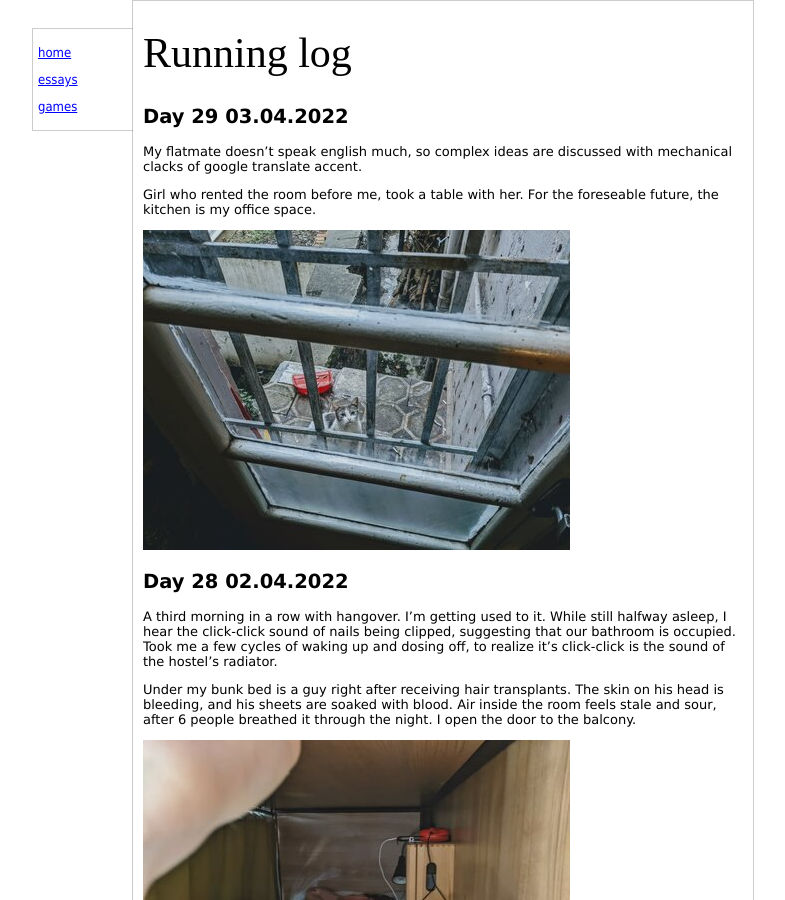
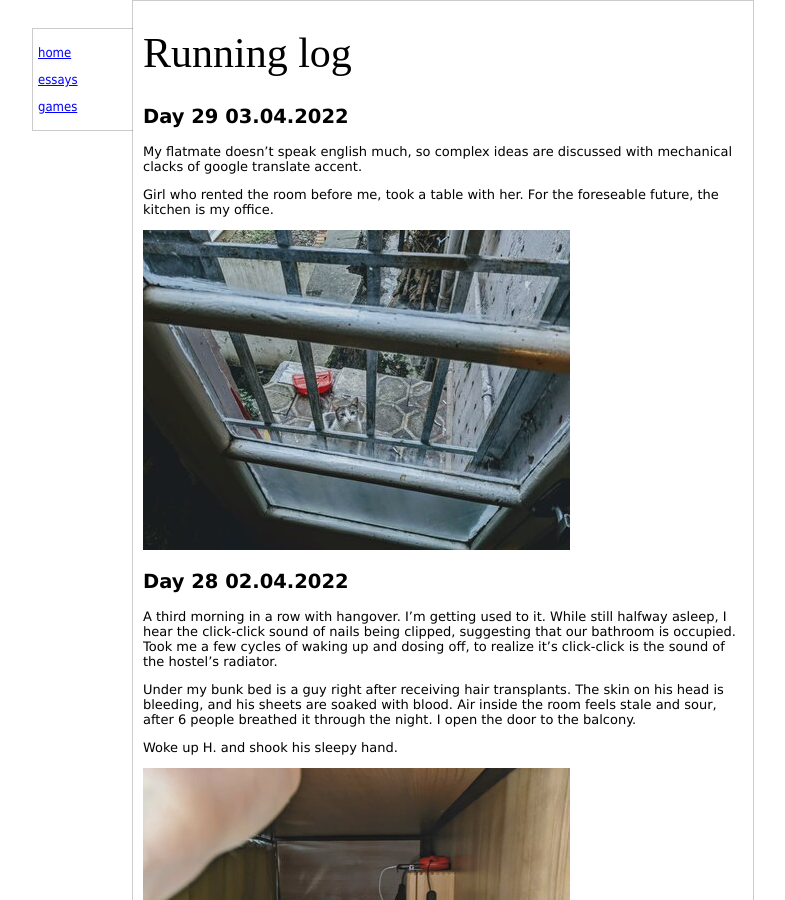
Before and after one commit to saint-angels/saint-angels.github.io, a Jekyll site: the page built from _essays/running_log.md, in a window 1280 px wide and 900 px high. Shown: the whole window, without its empty margins (247-1032 px from the left). Built offline with Jekyll 4.4.1, drawn with Linux system fonts in a browser that asks for light colours.

Commit message:
small upd

```diff
--- a/_essays/running_log.md
+++ b/_essays/running_log.md
@@ -6,7 +6,7 @@ draft_readers:
 ## Day 29 03.04.2022
 My flatmate doesn't speak english much, so complex ideas are discussed with mechanical clacks of google translate accent.
 
-Girl who rented the room before me, took a table with her. For the foreseable future, the kitchen is my office space.
+Girl who rented the room before me, took a table with her. For the foreseable future, the kitchen is my office.
 
 ![](/assets/images/running_log/03_04.jpg)
 
@@ -17,6 +17,8 @@ Took me a few cycles of waking up and dosing off, to realize it's click-click is
 
 Under my bunk bed is a guy right after receiving hair transplants. The skin on his head is bleeding, and his sheets are soaked with blood.
 Air inside the room feels stale and sour, after 6 people breathed it through the night. I open the door to the balcony.
+
+Woke up H. and shook his sleepy hand.
 
 ![](/assets/images/running_log/02_04.jpg)
 
```
